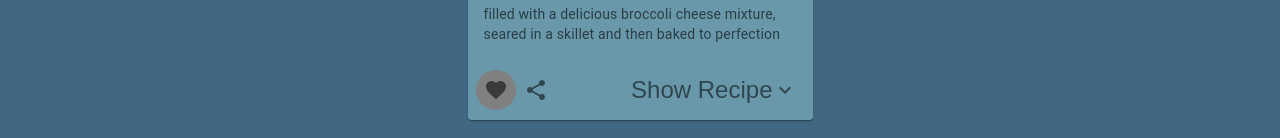
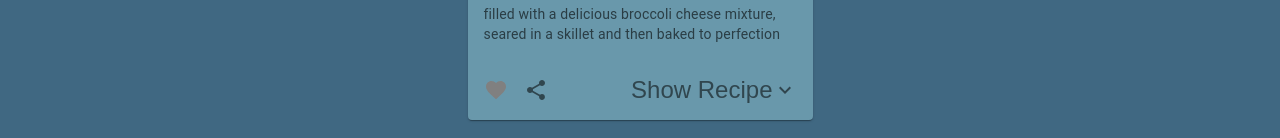
Before and after one commit to tgodkev/kevs-cooking, a React (Create React App) app: page / in a window 1280 px wide. Shown: the part 605-743 px from the top of the page. Built offline with nearby package versions, Linux system fonts and the light colour scheme; a web font is replaced by a local one.

Commit message:
finished

```diff
--- a/src/Card.js
+++ b/src/Card.js
@@ -70,7 +70,7 @@ const ExpandMore = styled((props) => {
         </Typography>
       </CardContent>
       <CardActions disableSpacing>
-        <IconButton aria-label="add to favorites" style={{backgroundColor: heart ? "red" :"grey"}} onClick={changeColor} >
+        <IconButton aria-label="add to favorites" style={{color: heart ? "red" :"grey"}} onClick={changeColor} >
           <FavoriteIcon
           />
         </IconButton>
```
